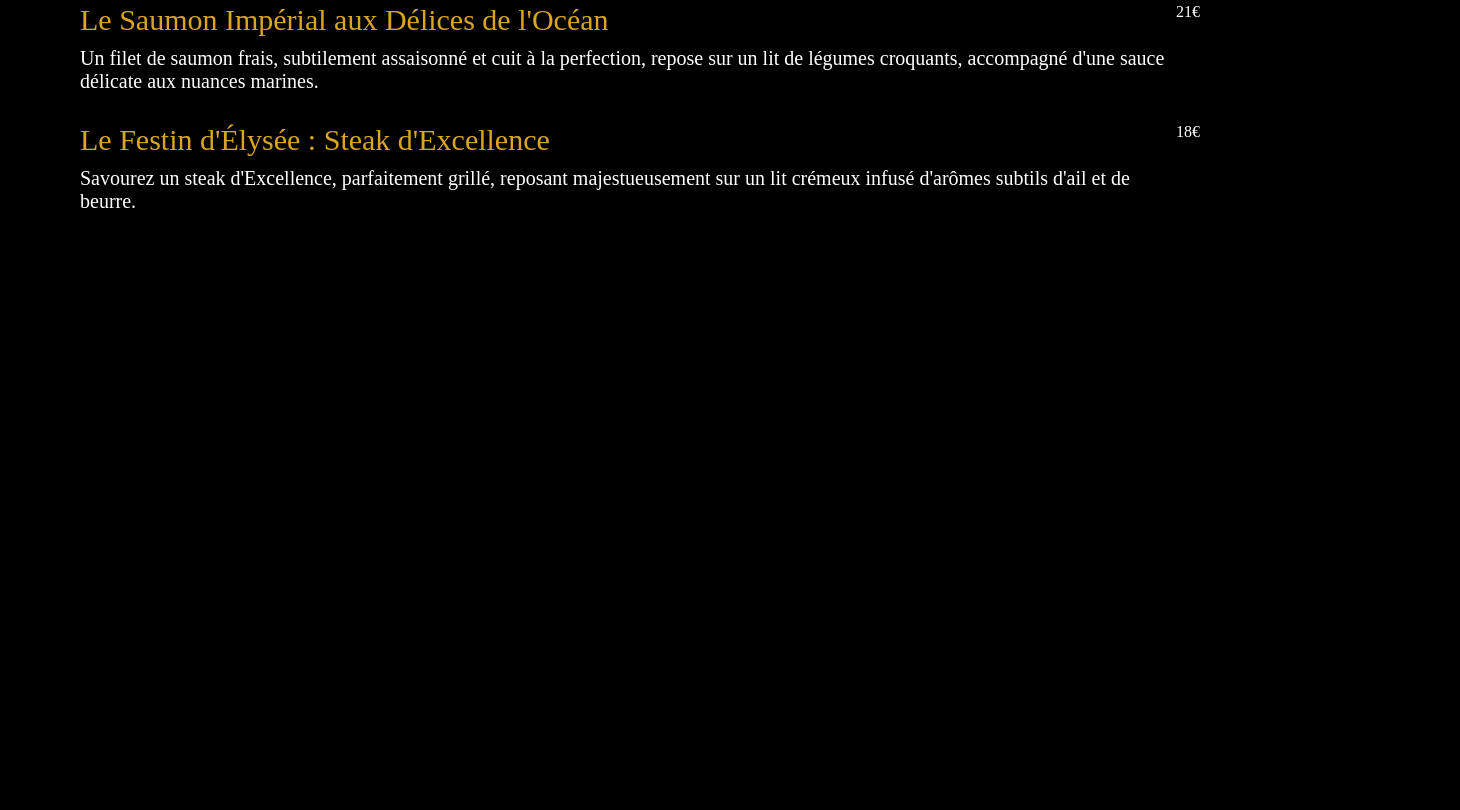
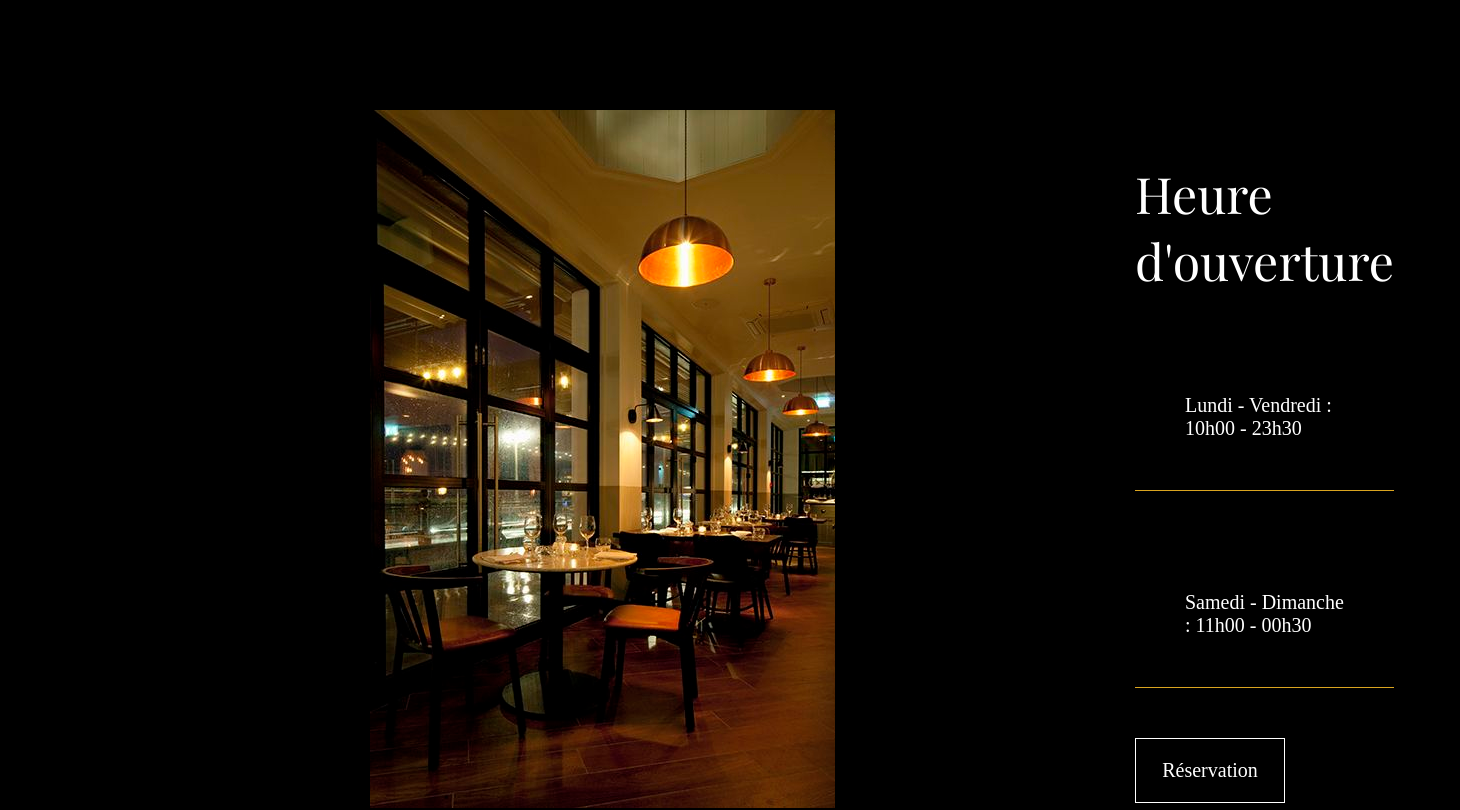
Before and after one commit to Myakii/Spectra, a React (Vite) app: page / in a window 1280 px wide. Shown: the part 2740-3550 px from the top of the page, 1460 px wide, since content can reach past the window. Before the commit the page ends 2953 px from the top, so only its background shows below. Built offline with nearby package versions, Linux system fonts and the light colour scheme.

Commit message:
add block opening hours

```diff
--- a/src/main.tsx
+++ b/src/main.tsx
@@ -1,7 +1,6 @@
 import React from 'react'
 import ReactDOM from 'react-dom/client'
 import App from './App.tsx'
-import Header from './pages/header/header.tsx'
 import './pages/css/index.css'
 
 ReactDOM.createRoot(document.getElementById('root')!).render(
--- /dev/null
+++ b/src/pages/components/ImageRightTextLeft.tsx
@@ -0,0 +1,23 @@
+// blockImageText.tsx
+import React from 'react';
+
+interface BlockImageTextProps {
+    className?: string;
+    children: React.ReactNode;
+    img: string;
+}
+
+const BlockImageText: React.FC<BlockImageTextProps> = ({ className, children, img }) => {
+    return (
+        <div className={`Block-image-text ${className}`}>
+            <div className="Left-content">
+                <img src={img} alt="Image" className="image" />
+            </div>
+            <div className="Right-content">
+                {children}
+            </div>
+        </div>
+    );
+}
+
+export default BlockImageText;
--- /dev/null
+++ b/src/pages/home/components/OpeningHours.tsx
@@ -0,0 +1,37 @@
+// OpeningHours.tsx
+import React from 'react';
+import BlockImageText from '../../components/ImageRightTextLeft';
+import Button from '../../components/buttons';
+
+import './css/OpeningHours.css';
+import { useNavigate } from 'react-router-dom';
+
+interface OpeningHoursProps {
+    className?: string;
+}
+
+const OpeningHours: React.FC<OpeningHoursProps> = () => {
+    const navigate = useNavigate();
+
+    function handleClickBooking(event: React.MouseEvent<HTMLButtonElement, MouseEvent>) {
+        event.preventDefault();
+        navigate('../booking/booking');
+    }
+
+    return (
+        <div className='OpeningHours'>
+                <BlockImageText img="src/assets/img/openingHours.jpg">
+                    <div className='BlockOpeningHours'>
+                        <h2>Heure d'ouverture</h2>
+                        <p>Lundi - Vendredi : 10h00 - 23h30</p>
+                        <p>Samedi - Dimanche : 11h00 - 00h30</p>
+                        <Button onClick={handleClickBooking} className='ButtonOpeningHours'>
+                            Réservation
+                        </Button>
+                    </div>
+                </BlockImageText>
+        </div>
+    );
+}
+
+export default OpeningHours;
--- /dev/null
+++ b/src/pages/home/components/css/OpeningHours.css
@@ -0,0 +1,33 @@
+.Block-image-text {
+    display: flex;
+    justify-content: flex-start;
+    margin: 300px;
+}
+
+
+.Left-content {
+    flex: 0;
+}
+
+.Right-content {
+    flex: 2;
+    padding-left: 300px ;
+}
+
+.BlockOpeningHours {
+    color: white;
+    margin-top: 50px;
+}
+
+.BlockOpeningHours h2 {
+    color: white;
+    font-size: 50px;
+}
+
+.BlockOpeningHours p {
+    margin-top: 50px;
+    border-bottom: 1px solid goldenrod;
+    padding: 50px;
+    font-size: 20px;
+    margin-bottom: 50px;
+}
--- a/src/pages/home/css/dataSeventTime.css
+++ b/src/pages/home/components/css/dataSixTime.css
@@ -13,9 +13,14 @@
 
 .FoodDescription {
     font-size: 20px;
+    width: 50rem;
 }
 
 .selectFood {
     padding-right: 30px;
     padding-left: 30px;
 }
+
+.fiveFoodList {
+    padding: 0 300px 0 300px;
+}
--- a/src/pages/home/css/dataThreeTime.css
+++ b/src/pages/home/components/css/dataThreeTime.css
@@ -11,8 +11,8 @@
 }
 
 .chefspecialSuggestion img {
-    height: 40rem;
-    width: 30rem;
+    height: 30rem;
+    width: 20rem;
 }
 
 .chefspecialSuggestion img:hover {
--- a/src/pages/home/components/dataSeventTime.tsx
+++ b/src/pages/home/components/dataSixtTime.tsx
@@ -1,7 +1,7 @@
 import React, { useEffect, useState } from 'react';
 import data from '../../../json/data.json';
 
-import '../css/dataSeventTime.css';
+import './css/dataSixTime.css';
 
 import HeaderSelect from '../../components/headerWithBorder';
 import '../css/headerSelectFood.css';
@@ -31,7 +31,7 @@ const DataSeventTime: React.FC = () => {
 
         const specialDishes: MenuItem[] = [];
 
-        for (let i = 0; i < 7; i++) {
+        for (let i = 0; i < 6; i++) {
             specialDishes.push(getRandomDish());
         }
         setChefSpecial(specialDishes);
--- a/src/pages/home/components/dataThreeTime.tsx
+++ b/src/pages/home/components/dataThreeTime.tsx
@@ -1,6 +1,6 @@
 import React, { useEffect, useState } from 'react';
 import data from '../../../json/data.json';
-import '../css/dataThreeTime.css';
+import './css/dataThreeTime.css';
 
 interface MenuItem {
   id: number;
--- a/src/pages/home/css/home.css
+++ b/src/pages/home/css/home.css
@@ -6,9 +6,14 @@
     margin-top: 150px;
 }
 
-/*  */
 
 #selectFoodContainer {
     height: 100vh;
     padding: 50px;
 }
+
+
+#OpeningHoursContainer {
+    margin-left: 70px;
+    margin-top: 100px;
+}
--- a/src/pages/home/home.tsx
+++ b/src/pages/home/home.tsx
@@ -6,7 +6,10 @@ import './css/wallpaper.css';
 import { useNavigate } from 'react-router-dom';
 import Button from '../components/buttons';
 import DataThreeTime from './components/dataThreeTime';
-import DataSeventTime from './components/dataSeventTime';
+import DataSixtTime from './components/dataSixtTime';
+import OpeningHours from './components/OpeningHours';
+import HeaderSelect from '../components/headerWithBorder';
+
 
 
 interface HomeProps {
@@ -37,7 +40,15 @@ const Home: React.FC<HomeProps> = () => {
         <DataThreeTime />
       </div>
       <div id='selectFoodContainer'>
-          <DataSeventTime />
+        <DataSixtTime />
+      </div>
+      <div id='OpeningHoursContainer'>
+        <OpeningHours />
+      </div>
+      <div id='FormBooking'>
+        <HeaderSelect>
+          Sélection spéciale
+        </HeaderSelect>
       </div>
     </div>
   );
```
Also changed, not shown: src/assets/img/openingHours.jpg (added).
